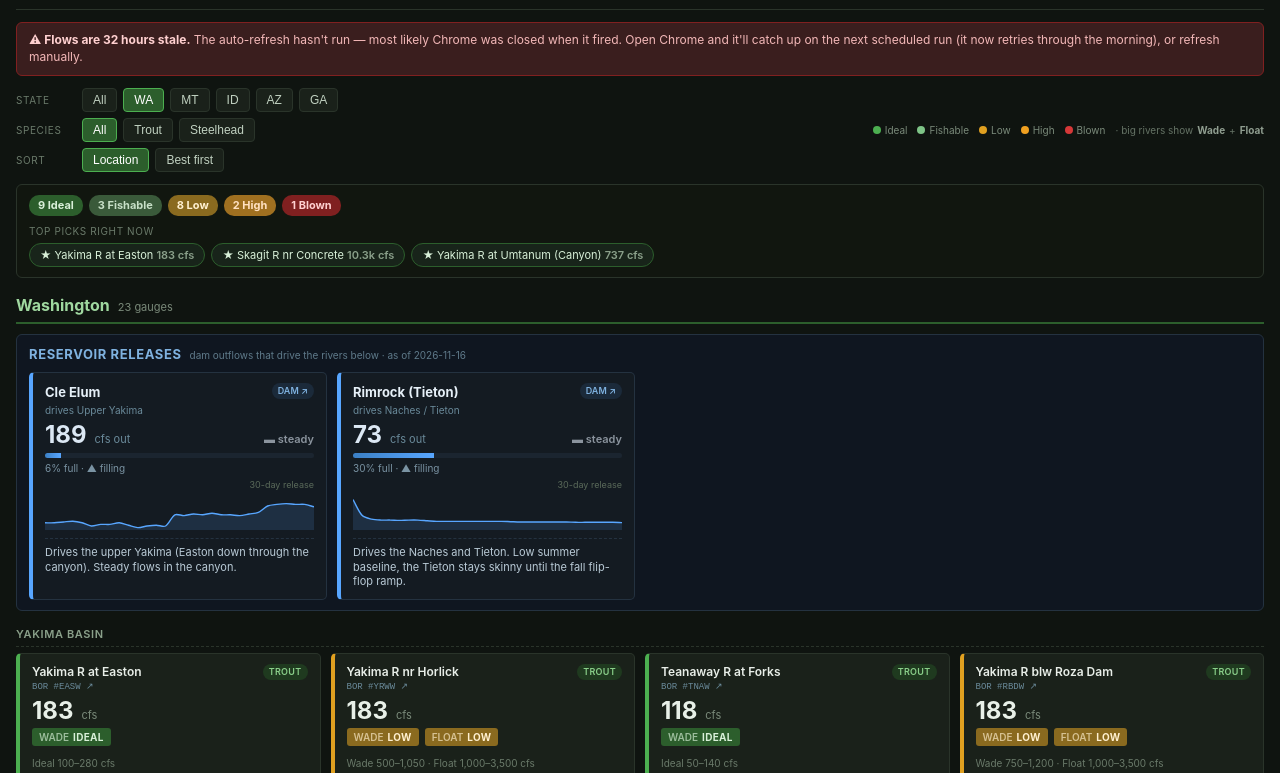
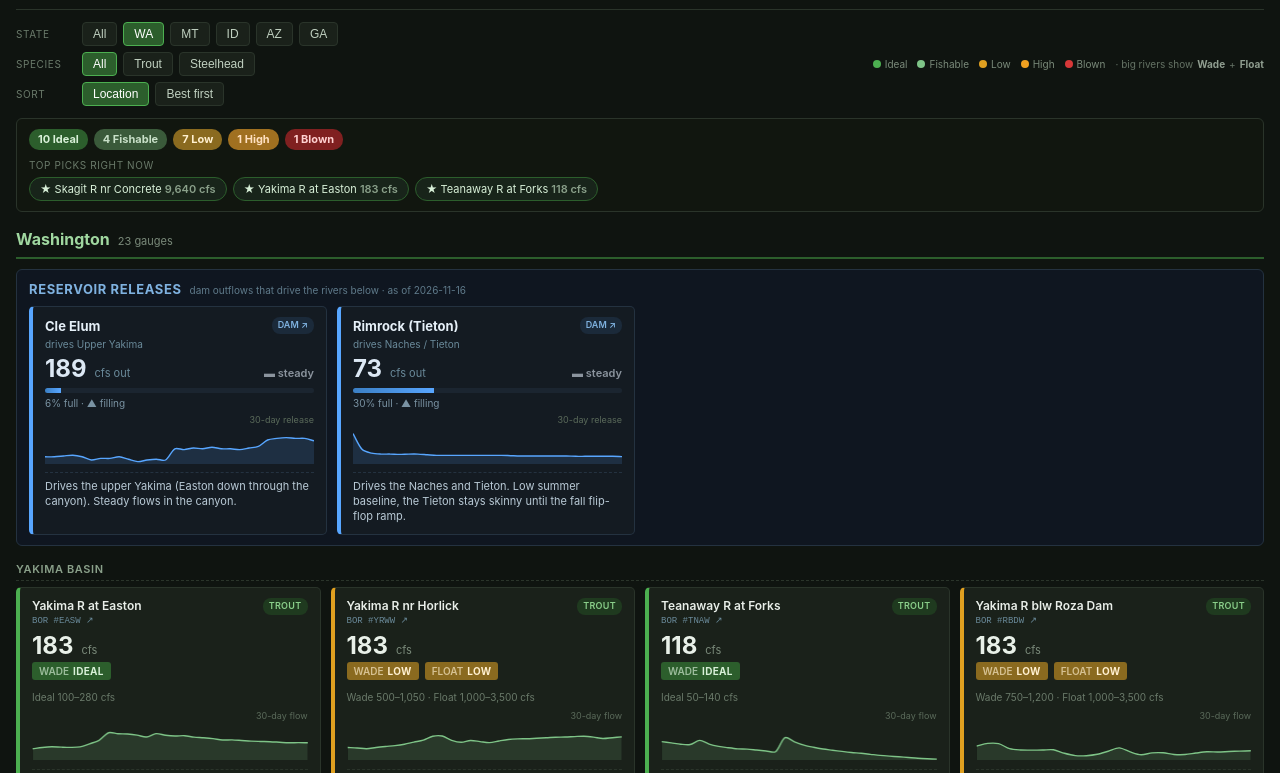
Before and after one commit to jimbodini19/river-flows, a plain HTML site: page index.html in a window 1280 px wide. Shown: the part 61-834 px from the top of the page. Drawn offline with nearby package versions, Linux system fonts and the light colour scheme.

Commit message:
Auto-refresh 2026-11-18T17:53Z

```diff
--- a/index.html
+++ b/index.html
@@ -153,7 +153,7 @@
 <div class="header">
   <div>
     <h1>River Flows</h1>
-    <div class="meta" id="meta">Updated: November 17, 2026 at 10:11 AM PT</div>
+    <div class="meta" id="meta">Updated: November 18, 2026 at 9:53 AM PT</div>
   </div>
 </div>
 
@@ -208,54 +208,54 @@ const GAUGES = [
   { id: 'TNAW', source: 'bor', state: 'WA', borLabel: 'Teanaway River at Forks', name: 'Teanaway R at Forks', region: 'Yakima Basin', species: ['trout'], cfs: 118, tempC: null, spark30: [222,214,205,203,230,206,191,182,175,173,167,161,156,248,221,199,185,174,166,158,151,146,139,132,127,123,118,113,110,108] },
   { id: 'RBDW', source: 'bor', state: 'WA', borLabel: 'Yakima River blw Roza Dam', name: 'Yakima R blw Roza Dam', region: 'Yakima Basin', species: ['trout'], cfs: 183, tempC: null, spark30: [1853,2208,2176,1518,1351,1334,1344,1374,916,609,601,783,1187,1627,1094,722,969,984,765,754,948,1109,1081,1148,1204,1239] },
   // WASHINGTON — Yakima Basin (USGS)
-  { id: '12484500', source: 'usgs', state: 'WA', name: 'Yakima R at Umtanum (Canyon)', region: 'Yakima Basin', species: ['trout'], cfs: 737, tempC: null, spark30: [762,763,785,755,731,709,696,698,738,743,732,740,724,709,706,698,694,687,689,687,692,711,706,724,774,799,777,766,748,745] },
-  { id: '12500450', source: 'usgs', state: 'WA', name: 'Yakima R at Union Gap', region: 'Yakima Basin', species: ['trout'], cfs: 1270, tempC: null, spark30: [1620,1590,1570,1540,1520,1500,1460,1430,1410,1400,1390,1380,1370,1360,1350,1330,1320,1300,1290,1280,1280,1270,1270,1270,1260,1270,1270,1270,1280,1280] },
-  { id: '12510500', source: 'usgs', state: 'WA', name: 'Yakima R at Kiona', region: 'Yakima Basin', species: ['trout'], cfs: 1630, tempC: 9.8, spark30: [1920,1770,1890,1950,2090,2070,1990,1890,1830,1820,1870,1800,1810,1780,1730,1680,1660,1630,1610,1580,1570,1550,1530,1600,1700,1650,1700,1750,1710,1670] },
+  { id: '12484500', source: 'usgs', state: 'WA', name: 'Yakima R at Umtanum (Canyon)', region: 'Yakima Basin', species: ['trout'], cfs: 813, tempC: null, spark30: [763,785,755,731,709,696,698,738,743,732,740,724,709,706,698,694,687,689,687,692,711,706,724,774,799,777,766,748,745,878] },
+  { id: '12500450', source: 'usgs', state: 'WA', name: 'Yakima R at Union Gap', region: 'Yakima Basin', species: ['trout'], cfs: 1170, tempC: null, spark30: [1570,1540,1510,1490,1470,1430,1400,1380,1370,1360,1350,1330,1320,1310,1300,1280,1270,1250,1250,1240,1230,1230,1220,1220,1220,1230,1230,1230,1210,1170] },
+  { id: '12510500', source: 'usgs', state: 'WA', name: 'Yakima R at Kiona', region: 'Yakima Basin', species: ['trout'], cfs: 1660, tempC: 9.8, spark30: [1770,1890,1950,2090,2070,1990,1890,1830,1820,1870,1800,1810,1780,1730,1680,1660,1630,1610,1580,1570,1550,1530,1600,1700,1650,1700,1750,1710,1670,1640] },
   { id: 'PARW', source: 'bor', state: 'WA', borLabel: 'Yakima River near Parker', name: 'Yakima R nr Parker', region: 'Yakima Basin', species: ['trout'], cfs: 183, tempC: null, spark30: [2286,1257,903,905,837,583,461,449,536,867,2376,1622,679,603,962,646,416,489,569,516,447,469,429,428,426,466,718,530,435,541] },
   // WASHINGTON — Naches Basin
   { id: 'CLFW', source: 'bor', state: 'WA', borLabel: 'Naches River nr. Clf\'Dell', name: 'Naches R nr Cliffdell', region: 'Naches Basin', species: ['trout'], cfs: 268, tempC: null, spark30: [858,843,1074,1070,998,918,746,733,695,661,651,634,613,766,811,681,587,572,561,558,577,569,517,476,462,453,441,430,421,414] },
-  { id: '12488500', source: 'usgs', state: 'WA', name: 'American R nr Nile', region: 'Naches Basin', species: ['trout'], cfs: 72.1, tempC: null, spark30: [30,29,29,29,29,29,29,30,32,32,35,35,35,34,34,33,33,32,33,33,34,40,46,65,110,82,70,65,71,83] },
-  { id: '12492900', source: 'usgs', state: 'WA', name: 'Oak Creek nr Naches', region: 'Naches Basin', species: ['trout'], cfs: 2.87, tempC: 3.2, spark30: [2,2,2,2,2,2,2,2,2,2,3,3,3,3,3,3,3,3,3,3,3,3,3,3,3,3,3,3,3,3] },
+  { id: '12488500', source: 'usgs', state: 'WA', name: 'American R nr Nile', region: 'Naches Basin', species: ['trout'], cfs: 65.6, tempC: null, spark30: [29,29,29,29,29,29,30,32,32,35,35,35,34,34,33,33,32,33,33,34,40,46,65,110,82,70,65,71,83,72] },
+  { id: '12492900', source: 'usgs', state: 'WA', name: 'Oak Creek nr Naches', region: 'Naches Basin', species: ['trout'], cfs: 3.01, tempC: 4.7, spark30: [2,2,2,2,2,2,2,2,2,3,3,3,3,3,3,3,3,3,3,3,3,3,3,3,3,3,3,3,3,3] },
   // WASHINGTON — North Cascades / NW WA
-  { id: '12134500', source: 'usgs', state: 'WA', name: 'Skykomish R nr Gold Bar', region: 'North Cascades / NW WA', species: ['trout', 'steelhead'], cfs: 1680, tempC: 7.2, spark30: [533,501,466,441,422,407,394,387,400,448,928,1040,804,704,647,602,562,542,636,880,1790,2410,1970,2850,4280,2410,1780,1730,1990,2110] },
-  { id: '12131500', source: 'usgs', state: 'WA', name: 'SF Skykomish at Skykomish', region: 'North Cascades / NW WA', species: ['trout', 'steelhead'], cfs: 472, tempC: null, spark30: [203,194,185,178,174,171,169,169,184,195,307,289,245,225,212,201,194,191,209,250,427,606,502,813,1080,656,521,541,570,561] },
-  { id: '12189500', source: 'usgs', state: 'WA', name: 'Sauk R at Sauk', region: 'North Cascades / NW WA', species: ['trout', 'steelhead'], cfs: 1830, tempC: 6.7, spark30: [826,713,682,665,658,647,633,627,659,729,1210,1180,953,864,811,775,750,739,844,1070,2010,2840,2140,2580,4730,2550,1900,1870,2210,2370] },
-  { id: '12194000', source: 'usgs', state: 'WA', name: 'Skagit R nr Concrete', region: 'North Cascades / NW WA', species: ['steelhead'], cfs: 10300, tempC: null, spark30: [6340,6610,6800,6740,7680,6410,5920,5920,7090,6330,6990,7280,6590,6380,6270,6210,6150,6090,6260,6710,8540,10300,9290,9090,16400,10800,9060,8850,8760,10900] },
-  { id: '12141300', source: 'usgs', state: 'WA', name: 'MF Snoqualmie nr Tanner', region: 'North Cascades / NW WA', species: ['trout'], cfs: 545, tempC: null, spark30: [186,168,156,148,142,136,132,132,140,167,488,448,308,254,226,208,193,184,238,341,703,951,783,1320,1530,876,632,597,646,675] },
-  { id: '12448500', source: 'usgs', state: 'WA', name: 'Methow R at Winthrop', region: 'Methow Valley', species: ['trout', 'steelhead'], cfs: 209, tempC: null, spark30: [208,207,207,207,206,206,206,206,211,209,212,212,210,209,207,207,205,205,204,205,206,207,205,207,208,209,209,208,210,214] },
-  { id: '12449500', source: 'usgs', state: 'WA', name: 'Methow R at Twisp', region: 'Methow Valley', species: ['trout', 'steelhead'], cfs: 268, tempC: null, spark30: [266,265,265,264,264,260,259,260,269,268,269,269,266,265,263,263,261,260,259,261,264,264,262,263,265,267,267,265,270,273] },
-  { id: '12448998', source: 'usgs', state: 'WA', name: 'Twisp R nr Twisp', region: 'Methow Valley', species: ['trout'], cfs: 41.3, tempC: null, spark30: [43,43,42,42,42,40,40,41,44,44,44,43,43,42,41,41,41,41,40,41,43,43,43,43,44,45,44,43,45,45] },
-  { id: '12448000', source: 'usgs', state: 'WA', name: 'Chewuch R at Winthrop', region: 'Methow Valley', species: ['trout'], cfs: 67.7, tempC: null, spark30: [63,62,62,62,62,62,61,61,64,64,67,68,65,65,63,63,62,62,62,63,64,64,63,64,66,67,67,67,69,73] },
+  { id: '12134500', source: 'usgs', state: 'WA', name: 'Skykomish R nr Gold Bar', region: 'North Cascades / NW WA', species: ['trout', 'steelhead'], cfs: 1410, tempC: 6.1, spark30: [501,466,441,422,407,394,387,400,448,928,1040,804,704,647,602,562,542,636,880,1790,2410,1970,2850,4280,2410,1780,1730,1990,2110,1660] },
+  { id: '12131500', source: 'usgs', state: 'WA', name: 'SF Skykomish at Skykomish', region: 'North Cascades / NW WA', species: ['trout', 'steelhead'], cfs: 424, tempC: null, spark30: [194,185,178,174,171,169,169,184,195,307,289,245,225,212,201,194,191,209,250,427,606,502,813,1080,656,521,541,570,561,470] },
+  { id: '12189500', source: 'usgs', state: 'WA', name: 'Sauk R at Sauk', region: 'North Cascades / NW WA', species: ['trout', 'steelhead'], cfs: 1550, tempC: 4.7, spark30: [713,682,665,658,647,633,627,659,729,1210,1180,953,864,811,775,750,739,844,1070,2010,2840,2140,2580,4730,2550,1900,1870,2210,2370,1800] },
+  { id: '12194000', source: 'usgs', state: 'WA', name: 'Skagit R nr Concrete', region: 'North Cascades / NW WA', species: ['steelhead'], cfs: 9640, tempC: null, spark30: [6610,6800,6740,7680,6410,5920,5920,7090,6330,6990,7280,6590,6380,6270,6210,6150,6090,6260,6710,8540,10300,9290,9090,16400,10800,9060,8850,8760,10900,10300] },
+  { id: '12141300', source: 'usgs', state: 'WA', name: 'MF Snoqualmie nr Tanner', region: 'North Cascades / NW WA', species: ['trout'], cfs: 459, tempC: null, spark30: [168,156,148,142,136,132,132,140,167,488,448,308,254,226,208,193,184,238,341,703,951,783,1320,1530,876,632,597,646,675,536] },
+  { id: '12448500', source: 'usgs', state: 'WA', name: 'Methow R at Winthrop', region: 'Methow Valley', species: ['trout', 'steelhead'], cfs: 203, tempC: null, spark30: [207,207,207,206,206,206,206,211,209,212,212,210,209,207,207,205,205,204,205,206,207,205,207,208,209,209,208,210,214,209] },
+  { id: '12449500', source: 'usgs', state: 'WA', name: 'Methow R at Twisp', region: 'Methow Valley', species: ['trout', 'steelhead'], cfs: 259, tempC: null, spark30: [265,265,264,264,260,259,260,269,268,269,269,266,265,263,263,261,260,259,261,264,264,262,263,265,267,267,265,270,273,267] },
+  { id: '12448998', source: 'usgs', state: 'WA', name: 'Twisp R nr Twisp', region: 'Methow Valley', species: ['trout'], cfs: 40.3, tempC: null, spark30: [43,42,42,42,40,40,41,44,44,44,43,43,42,41,41,41,41,40,41,43,43,43,43,44,45,44,43,45,45,42] },
+  { id: '12448000', source: 'usgs', state: 'WA', name: 'Chewuch R at Winthrop', region: 'Methow Valley', species: ['trout'], cfs: 63.6, tempC: null, spark30: [62,62,62,62,62,61,61,64,64,67,68,65,65,63,63,62,62,62,63,64,64,63,64,66,67,67,67,69,73,68] },
   // WASHINGTON — Olympic Peninsula
-  { id: '12041200', source: 'usgs', state: 'WA', name: 'Hoh R nr Forks', region: 'Olympic Peninsula', species: ['steelhead'], cfs: 3200, tempC: null, spark30: [570,448,386,353,341,322,310,418,589,553,864,915,804,689,614,560,522,515,713,1450,2210,5280,2650,6550,10800,6680,5230,4870,6850,4450] },
-  { id: '12043000', source: 'usgs', state: 'WA', name: 'Calawah R nr Forks', region: 'Olympic Peninsula', species: ['steelhead'], cfs: 1650, tempC: 7.9, spark30: [131,117,110,105,102,98,98,140,161,144,319,548,472,333,273,239,216,201,270,668,1040,2210,1320,3170,5060,3980,2580,2020,2580,2160] },
-  { id: '12043300', source: 'usgs', state: 'WA', name: 'Hoko R nr Sekiu', region: 'Olympic Peninsula', species: ['steelhead'], cfs: 529, tempC: null, spark30: [57,51,45,41,42,41,41,75,94,83,141,190,202,157,129,111,99,90,104,167,287,563,402,1840,3920,2880,1280,696,782,711] },
+  { id: '12041200', source: 'usgs', state: 'WA', name: 'Hoh R nr Forks', region: 'Olympic Peninsula', species: ['steelhead'], cfs: 2500, tempC: null, spark30: [448,386,353,341,322,310,418,589,553,864,915,804,689,614,560,522,515,713,1450,2210,5280,2650,6550,10800,6680,5230,4870,6850,4450,3130] },
+  { id: '12043000', source: 'usgs', state: 'WA', name: 'Calawah R nr Forks', region: 'Olympic Peninsula', species: ['steelhead'], cfs: 1270, tempC: 7.1, spark30: [117,110,105,102,98,98,140,161,144,319,548,472,333,273,239,216,201,270,668,1040,2210,1320,3170,5060,3980,2580,2020,2580,2160,1610] },
+  { id: '12043300', source: 'usgs', state: 'WA', name: 'Hoko R nr Sekiu', region: 'Olympic Peninsula', species: ['steelhead'], cfs: 411, tempC: null, spark30: [51,45,41,42,41,41,75,94,83,141,190,202,157,129,111,99,90,104,167,287,563,402,1840,3920,2880,1280,696,782,711,517] },
   // MONTANA
-  { id: '06043500', source: 'usgs', state: 'MT', name: 'Gallatin R nr Gateway', region: 'Greater Yellowstone', species: ['trout'], cfs: 340, tempC: null, spark30: [360,355,351,347,348,376,417,379,368,403,371,350,365,371,399,453,395,376,364,368,358,352,353,351,345,343,337,347,338,329] },
-  { id: '06041000', source: 'usgs', state: 'MT', name: 'Madison R bl Ennis Lake', region: 'Greater Yellowstone', species: ['trout'], cfs: 1170, tempC: 5.2, spark30: [1230,1210,1210,1210,1210,1270,1390,1340,1250,1350,1380,1290,1190,1240,1270,1260,1260,1260,1250,1250,1240,1210,1170,1160,1160,1160,1160,1160,1160,1160] },
-  { id: '12340500', source: 'usgs', state: 'MT', name: 'Clark Fork at Missoula', region: 'Western Montana', species: ['trout'], cfs: 1530, tempC: 5, spark30: [1470,1450,1430,1410,1400,1490,1890,1940,1790,1800,1820,1750,1690,1640,1640,1690,1690,1650,1610,1580,1570,1550,1530,1530,1530,1520,1510,1510,1500,1490] },
+  { id: '06043500', source: 'usgs', state: 'MT', name: 'Gallatin R nr Gateway', region: 'Greater Yellowstone', species: ['trout'], cfs: 365, tempC: null, spark30: [355,351,347,348,376,417,379,368,403,371,350,365,371,399,453,395,376,364,368,358,352,353,351,345,343,337,347,338,329,339] },
+  { id: '06041000', source: 'usgs', state: 'MT', name: 'Madison R bl Ennis Lake', region: 'Greater Yellowstone', species: ['trout'], cfs: 1230, tempC: 4.8, spark30: [1210,1210,1210,1210,1270,1390,1340,1250,1350,1380,1290,1190,1240,1270,1260,1260,1260,1250,1250,1240,1210,1170,1160,1160,1160,1160,1160,1160,1160,1160] },
+  { id: '12340500', source: 'usgs', state: 'MT', name: 'Clark Fork at Missoula', region: 'Western Montana', species: ['trout'], cfs: 1510, tempC: 4.6, spark30: [1450,1430,1410,1400,1490,1890,1940,1790,1800,1820,1750,1690,1640,1640,1690,1690,1650,1610,1580,1570,1550,1530,1530,1530,1520,1510,1510,1500,1490,1520] },
   // IDAHO
-  { id: '12414500', source: 'usgs', state: 'ID', name: 'St Joe R at Calder', region: 'Idaho Panhandle', species: ['trout'], cfs: 584, tempC: null, spark30: [342,341,341,338,338,354,380,370,355,388,511,504,443,399,378,368,360,355,354,356,359,355,353,408,546,445,390,373,380,490] },
+  { id: '12414500', source: 'usgs', state: 'ID', name: 'St Joe R at Calder', region: 'Idaho Panhandle', species: ['trout'], cfs: 545, tempC: null, spark30: [341,341,338,338,354,380,370,355,388,511,504,443,399,378,368,360,355,354,356,359,355,353,408,546,445,390,373,380,490,593] },
   // ARIZONA — Grand Canyon (Colorado below Glen Canyon Dam)
-  { id: '09380000', source: 'usgs', state: 'AZ', name: 'Colorado R at Lees Ferry', region: 'Grand Canyon Tailwater', species: ['trout'], cfs: 4950, tempC: 13, spark30: [6540,6570,6570,6640,6570,6480,6470,6510,6480,6460,6450,6440,6480,6430,6460,6520,6490,6480,6520,6520,6480,6500] },
+  { id: '09380000', source: 'usgs', state: 'AZ', name: 'Colorado R at Lees Ferry', region: 'Grand Canyon Tailwater', species: ['trout'], cfs: 4950, tempC: 12.3, spark30: [6570,6570,6640,6570,6480,6470,6510,6480,6460,6450,6440,6480,6430,6460,6520,6490,6480,6520,6520,6480,6500] },
   // ARIZONA — Mogollon Rim
-  { id: '09504420', source: 'usgs', state: 'AZ', name: 'Oak Creek nr Sedona', region: 'Mogollon Rim', species: ['trout'], cfs: 85.4, tempC: 11.7, spark30: [86,72,81,166,2530,1240,436,445,274,204,325,10000,2190,277,223,136,103,87,76,70,66,62,60,59,86,139,92] },
-  { id: '09505800', source: 'usgs', state: 'AZ', name: 'West Clear Creek nr Camp Verde', region: 'Mogollon Rim', species: ['trout'], cfs: 35.3, tempC: 12.6, spark30: [38,29,23,35,1620,802,246,145,121,64,38,26,63,407,5400,36,35,35,35,35,35] },
+  { id: '09504420', source: 'usgs', state: 'AZ', name: 'Oak Creek nr Sedona', region: 'Mogollon Rim', species: ['trout'], cfs: 609, tempC: 11.7, spark30: [72,81,166,2530,1240,436,445,274,204,325,10000,2190,277,223,136,103,87,76,70,66,62,60,59,86,139,92,1350] },
+  { id: '09505800', source: 'usgs', state: 'AZ', name: 'West Clear Creek nr Camp Verde', region: 'Mogollon Rim', species: ['trout'], cfs: 924, tempC: 8.5, spark30: [29,23,35,1620,802,246,145,121,64,38,26,63,407,5400,36,35,35,35,35,35,87] },
   // ARIZONA — White Mountains
-  { id: '09490500', source: 'usgs', state: 'AZ', name: 'Black R nr Fort Apache', region: 'White Mountains', species: ['trout'], cfs: 549, tempC: null, spark30: [173,150,135,135,150,1870,1190,750,509,384,311,256,223,210,8230,3750,2360,1650,1280,1050,817,658,542,456,399,400,831,713] },
+  { id: '09490500', source: 'usgs', state: 'AZ', name: 'Black R nr Fort Apache', region: 'White Mountains', species: ['trout'], cfs: 594, tempC: null, spark30: [150,135,135,150,1870,1190,750,509,384,311,256,223,210,8230,3750,2360,1650,1280,1050,817,658,542,456,399,400,831,713,553] },
   // ARIZONA — Lower Salt River (Phoenix area, stocked trout Sep–Apr)
-  { id: '09502000', source: 'usgs', state: 'AZ', name: 'Salt R blw Stewart Mountain Dam', region: 'Lower Salt River', species: ['trout'], cfs: 6.12, tempC: null, spark30: [34,31,13,9,8,6,6,6,6,6,5,6,7,44,3480,2370,1910,791,27,16,11,9,7,6,6,5,5,5,5,5] },
+  { id: '09502000', source: 'usgs', state: 'AZ', name: 'Salt R blw Stewart Mountain Dam', region: 'Lower Salt River', species: ['trout'], cfs: 5.19, tempC: null, spark30: [31,13,9,8,6,6,6,6,6,5,6,7,44,3480,2370,1910,791,27,16,11,9,7,6,6,5,5,5,5,5,5] },
   // ARIZONA — Verde Valley
-  { id: '09506000', source: 'usgs', state: 'AZ', name: 'Verde R nr Camp Verde', region: 'Verde Valley', species: ['trout'], cfs: 585, tempC: null, spark30: [695,612,523,506,2870,8580,3180,1750,1410,995,771,652,648,1300,29100,11500,4690,2260,1490,1150,940,827,742,682,639,607,586,569,600] },
-  { id: '09504950', source: 'usgs', state: 'AZ', name: 'Verde R above Camp Verde (Upper)', region: 'Verde Valley', species: ['trout'], cfs: 184, tempC: 14.4, spark30: [174,163,155,196,1080,3240,892,481,334,245,202,179,173,172,15000,35100,7900,2910,1200,659,450,336,283,243,217,200,188,180,185,207] },
+  { id: '09506000', source: 'usgs', state: 'AZ', name: 'Verde R nr Camp Verde', region: 'Verde Valley', species: ['trout'], cfs: 2250, tempC: null, spark30: [620,531,515,2890,8640,3230,1780,1440,1020,793,673,670,1330,21900,8450,4360,2310,1560,1230,1030,920,836,777,734,703,682,664,696,678] },
+  { id: '09504950', source: 'usgs', state: 'AZ', name: 'Verde R above Camp Verde (Upper)', region: 'Verde Valley', species: ['trout'], cfs: 2000, tempC: 9.5, spark30: [163,155,196,1080,3240,892,481,334,245,202,179,173,172,15000,35100,7900,2910,1200,659,450,336,283,243,217,200,188,180,185,207,200] },
   // GEORGIA — Toccoa
-  { id: '03558000', source: 'usgs', state: 'GA', name: 'Toccoa R nr Dial (Upper)', region: 'Toccoa Basin', species: ['trout'], cfs: 161, tempC: null, spark30: [155,155,154,153,150,148,147,146,145,145,143,142,141,138,137,137,137,365,795,313,231,203,190,182,177,185,175,168,165,163] },
+  { id: '03558000', source: 'usgs', state: 'GA', name: 'Toccoa R nr Dial (Upper)', region: 'Toccoa Basin', species: ['trout'], cfs: 158, tempC: null, spark30: [155,154,153,150,148,147,146,145,145,143,142,141,138,137,137,137,365,795,313,231,203,190,182,177,185,175,168,165,163,161] },
   // GEORGIA — Chattooga
-  { id: '02176930', source: 'usgs', state: 'GA', name: 'Chattooga R at Burrells Ford', region: 'Chattooga', species: ['trout'], cfs: 46.8, tempC: 5.8, spark30: [48,46,45,43,42,41,40,40,39,39,38,38,37,37,36,36,36,150,375,130,88,74,66,60,57,57,53,50,49,48,48] },
-  { id: '02177000', source: 'usgs', state: 'GA', name: 'Chattooga R nr Clayton (Hwy 76)', region: 'Chattooga', species: ['trout'], cfs: 215, tempC: null, spark30: [184,182,179,177,174,172,171,169,169,169,169,165,162,163,163,165,165,204,992,632,400,325,289,266,253,247,240,228,217,215] },
+  { id: '02176930', source: 'usgs', state: 'GA', name: 'Chattooga R at Burrells Ford', region: 'Chattooga', species: ['trout'], cfs: 45.5, tempC: 5.1, spark30: [46,45,43,42,41,40,40,39,39,38,38,37,37,36,36,36,150,375,130,88,74,66,60,57,57,53,50,49,48,47,47] },
+  { id: '02177000', source: 'usgs', state: 'GA', name: 'Chattooga R nr Clayton (Hwy 76)', region: 'Chattooga', species: ['trout'], cfs: 210, tempC: null, spark30: [182,179,177,174,172,171,169,169,169,169,165,162,163,163,165,165,204,992,632,400,325,289,266,253,247,240,228,217,215,213] },
   // GEORGIA — Chattahoochee
-  { id: '02331600', source: 'usgs', state: 'GA', name: 'Chattahoochee R nr Cornelia (Upper Hooch)', region: 'Chattahoochee', species: ['trout'], cfs: 225, tempC: null, spark30: [211,207,203,200,195,197,196,195,193,194,191,186,185,191,185,428,892,432,327,292,273,265,251,255,247,236,238,235] },
-  { id: '02334430', source: 'usgs', state: 'GA', name: 'Chattahoochee R at Buford Dam (Tailwater)', region: 'Chattahoochee', species: ['trout'], cfs: 598, tempC: 11.9, spark30: [1090,1040,1020,1050,1030,1050,1070,1080,1040,1040,1040,1040,1300,1090,1020,1050,1220,1060,1050,1480,755,1660,1710,1070,1060,1060,1040,1060,1070,1010] },
+  { id: '02331600', source: 'usgs', state: 'GA', name: 'Chattahoochee R nr Cornelia (Upper Hooch)', region: 'Chattahoochee', species: ['trout'], cfs: 223, tempC: null, spark30: [211,207,203,200,195,197,196,195,193,194,191,186,185,191,185,428,892,432,327,292,273,265,251,255,247,236,238,235,228] },
+  { id: '02334430', source: 'usgs', state: 'GA', name: 'Chattahoochee R at Buford Dam (Tailwater)', region: 'Chattahoochee', species: ['trout'], cfs: 606, tempC: 11.6, spark30: [1040,1020,1050,1030,1050,1070,1080,1040,1040,1040,1040,1300,1090,1020,1050,1220,1060,1050,1480,755,1660,1710,1070,1060,1060,1040,1060,1070,1010,1020] },
 ];
 // DATA_END
 
@@ -276,15 +276,10 @@ const RESERVOIRS = [
 // TOCCOA_DATA_BEGIN
 // Blue Ridge Dam (TVA) generation schedule for the Toccoa tailwater, scraped from
 // tva.com/environment/lake-levels/blue-ridge. gen >= 1 means a generator is running (water ON, not wadeable).
-const TOCCOA_UPDATED = '11/17 Noon EST';
+const TOCCOA_UPDATED = '11/18 Noon EST';
 const TOCCOA_DISCHARGE = 144; // latest observed tailwater discharge, cfs
 const TOCCOA_GEN = [
-  { day: '11/17/2026', time: '1 AM - 4 AM EST', gen: 0 },
-  { day: '11/17/2026', time: '4 AM - 7 AM EST', gen: 1 },
-  { day: '11/17/2026', time: '7 AM - 6 PM EST', gen: 0 },
-  { day: '11/17/2026', time: '6 PM - 9 PM EST', gen: 1 },
-  { day: '11/17/2026', time: '9 PM - Midnight EST', gen: 0 },
-  { day: '11/18/2026', time: 'Midnight - 7 AM EST', gen: 0 },
+  { day: '11/18/2026', time: '1 AM - 7 AM EST', gen: 0 },
   { day: '11/18/2026', time: '7 AM - 10 AM EST', gen: 1 },
   { day: '11/18/2026', time: '10 AM - 7 PM EST', gen: 0 },
   { day: '11/18/2026', time: '7 PM - 10 PM EST', gen: 1 },
```
